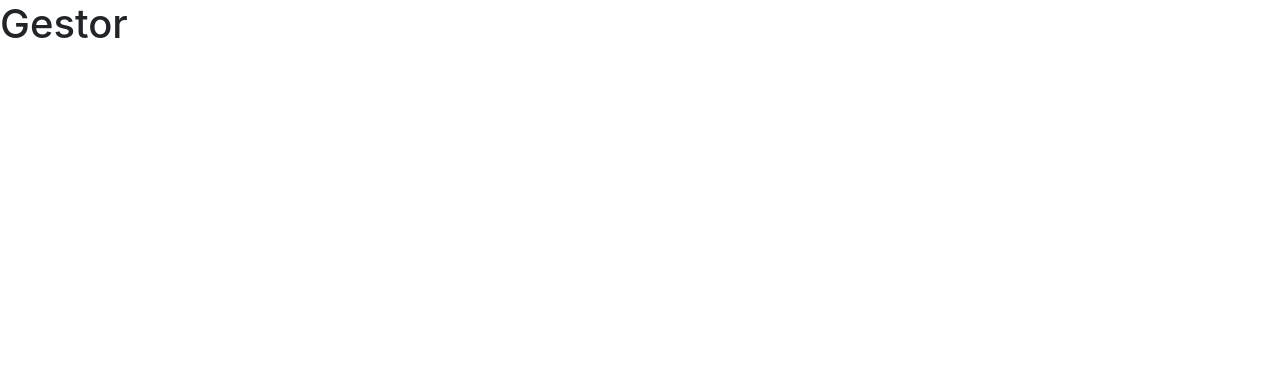
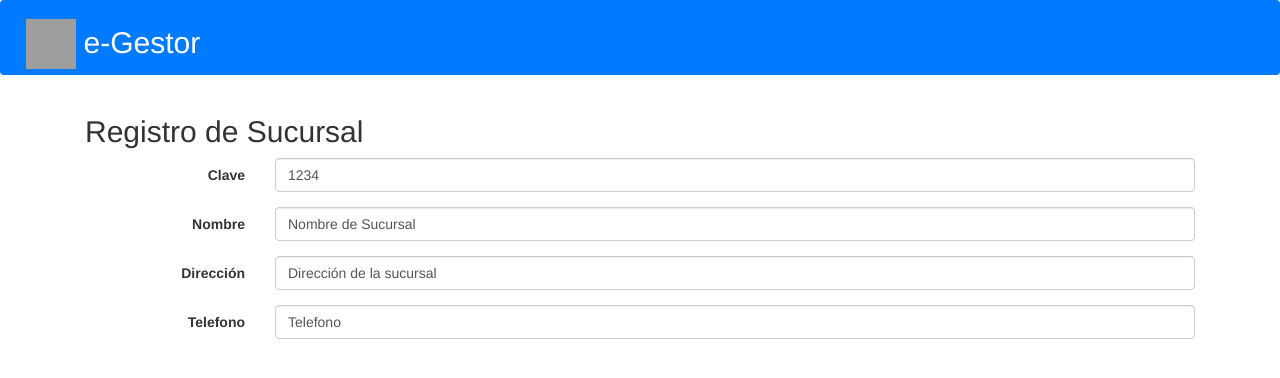
Before and after one commit to NoePerezFab/e-gisfil-gestor-frontend, a React (Create React App) app: page / in a window 1280 px wide. Shown: the top 378 px of the page. Built offline with nearby package versions, Linux system fonts and the light colour scheme; grey boxes are pictures that could not be loaded.

Commit message:
Creacion de formulario de registro de sucursal

```diff
--- a/public/index.html
+++ b/public/index.html
@@ -22,6 +22,7 @@
       work correctly both with client-side routing and a non-root public URL.
       Learn how to configure a non-root public URL by running `npm run build`.
     -->
+    <link rel="stylesheet" href="https://maxcdn.bootstrapcdn.com/bootstrap/3.4.1/css/bootstrap.min.css">
     <title>React App</title>
 
 </head>
--- a/src/App.js
+++ b/src/App.js
@@ -6,8 +6,7 @@ function App() {
     return (
       <Router>
        <Routes>
-       <Route path="/" element={<Login/>} />
-
+       <Route path="/" element={<Login/>}  />
        </Routes>
       </Router>
     );
--- a/src/modules/Login.jsx
+++ b/src/modules/Login.jsx
@@ -1,11 +1,50 @@
 import React from 'react'
+
 
 const Login = () => {
     //funciones de preferencia que sean flecha
     return (
         //es donde se regresan los elementos HTML
         <>
-        <h1>Gestor</h1>
+        <header>
+            <nav className="navbar navbar-dark bg-primary fixed-top d-flex">
+                <div className="container-fluid d-flex  align-items-end">
+                <img src="./media/gisnetLogo.png" alt="Logo de GISNET" width="50" height="50" className="d-inline-block align-text-top mr-1"/>
+                <h2 className="mr-auto  ml-2">e-Gestor</h2>
+                </div>
+            </nav>
+        </header>
+
+        <div className="container">
+  <h2>Registro de Sucursal</h2>
+  <form className="form-horizontal">
+    <div className="form-group">
+      <label className="col-sm-2 control-label">Clave</label>
+      <div className="col-sm-10">
+      <input className="form-control validate"  id="Claveinput" type="text" defaultValue={'1234'}/>
+      </div>
+    </div>
+    <div className="form-group">
+      <label className="col-sm-2 control-label">Nombre</label>
+      <div className="col-sm-10">
+      <input className="form-control validate"  id="Nombreinput" type="text" defaultValue={'Nombre de Sucursal'}/>
+      </div>
+    </div>
+    <div className="form-group">
+      <label className="col-sm-2 control-label">Dirección</label>
+      <div className="col-sm-10">
+      <input className="form-control validate"  id="Claveinput" type="text" defaultValue={'Dirección de la sucursal'}/>
+      </div>
+    </div>
+    <div className="form-group">
+      <label className="col-sm-2 control-label">Telefono</label>
+      <div className="col-sm-10">
+      <input className="form-control validate"  id="Claveinput" type="text" defaultValue={'Telefono'}/>
+      </div>
+    </div>
+  </form>
+</div>
+
         </>
     )
 }
```
Also changed, not shown: public/manifest.json, src/media/gisnetLogo.png (added).
